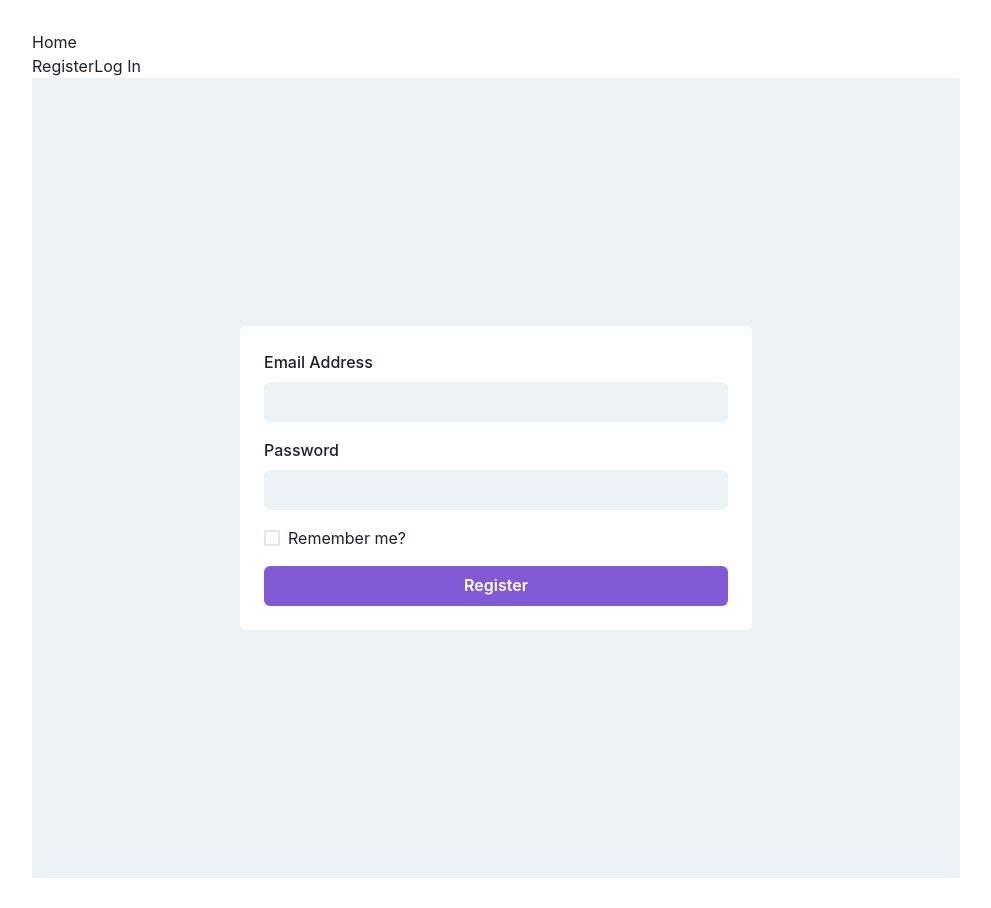
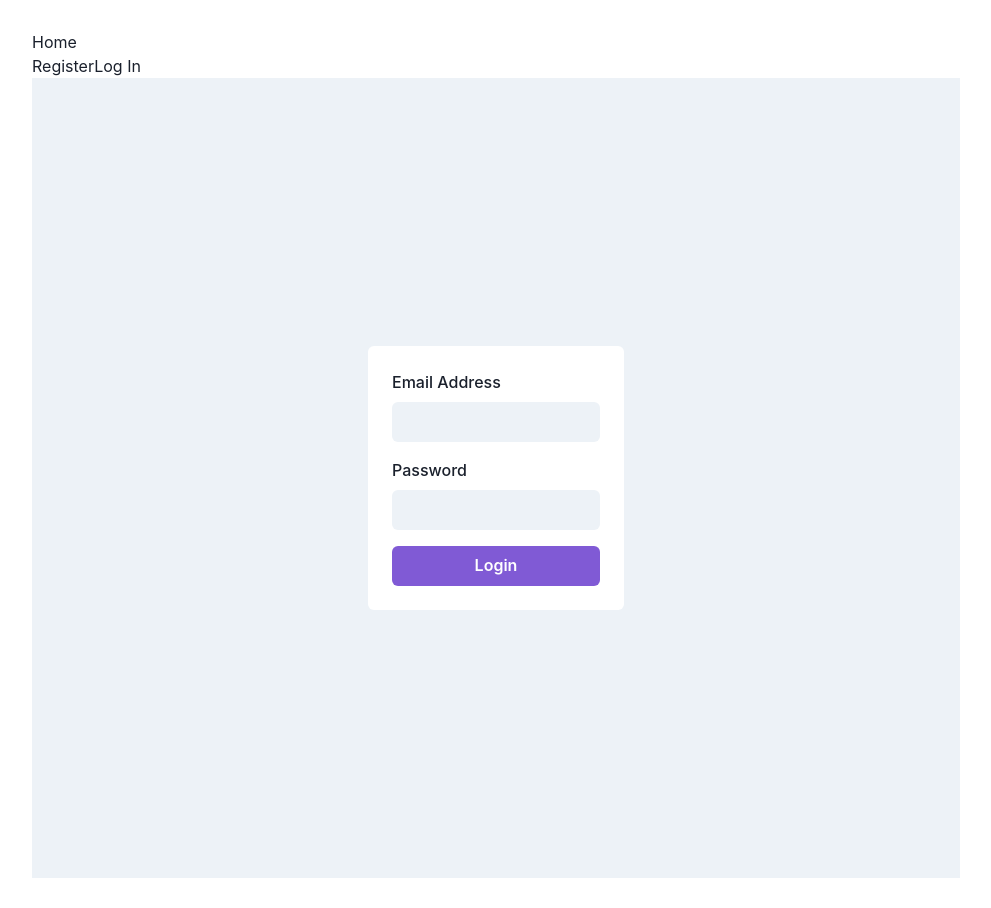
Before and after one commit to SvitRia/goit-react-hw-08-phonebook, a React (Create React App) app: page /login in a window 1280 px wide. Shown: the whole page, without its empty margins (144-1135 px from the left). Built offline with nearby package versions, Linux system fonts and the light colour scheme.

Commit message:
update addContact

```diff
--- a/src/components/ContactForm/ContactForm.js
+++ b/src/components/ContactForm/ContactForm.js
@@ -1,5 +1,5 @@
-// import { Formik } from 'formik';
-import { useFormik } from "formik";
+// import { useFormik } from "formik";
+import { Formik, Field } from 'formik';
 import {
   Box,
   Button,
@@ -8,75 +8,82 @@ import {
   FormLabel,
   Input,
   VStack,
-  theme
-} from "@chakra-ui/react";
+  theme,
+} from '@chakra-ui/react';
 import { useDispatch, useSelector } from 'react-redux';
 import { selectContacts } from 'redux/selectors';
 import { addContact } from 'redux/operations';
 
-import * as Yup from 'yup';
-import "yup-phone";
+// import * as Yup from 'yup';
+// import "yup-phone";
 // import { ErrMessage, StyledForm, StyledField, Label, BtnAdd } from './ContactForm.styled';
 
-const quizSchema = Yup.object().shape({
-  name: Yup.string().min(3, 'Too short!').required('This field is required!'),
-    number: Yup.string().matches(/^\d{3}-\d{3}-\d{4}$/, 'Must be in format: 000-000-0000').required('This field is required!')
+// const quizSchema = Yup.object().shape({
+//   name: Yup.string().min(3, 'Too short!').required('This field is required!'),
+//     number: Yup.string().matches(/^\d{2}-\d{2}-\d{3}$/, 'Must be in format: 000-000-0000').required('This field is required!')
 
-});
+// });
 
 const ContactForm = () => {
   const dispatch = useDispatch();
   const contacts = useSelector(selectContacts);
-
-  const handleFormSubmit = ({ name, number }, { resetForm } ) => {
-  const hasContact = contacts.some(contact => contact.name.toLowerCase().includes(name.toLowerCase()))
+  console.log(contacts);
+  const handleFormSubmit = ({ name, number }, { resetForm }) => {
+    const hasContact = contacts.some(contact =>
+      contact.name.toLowerCase().includes(name.toLowerCase())
+    );
 
     if (hasContact) {
       resetForm();
-      return alert(
-        `WARNING! ${name} is already in contacts`)
+      return alert(`WARNING! ${name} is already in contacts`);
     }
     dispatch(addContact({ name, number }));
+    resetForm();
+  };
+  // const formik = useFormik({
+  //   initialValues: {
+  //     name: "",
+  //     number: "",
+  //     },
+  //   // validationSchema: { quizSchema },
+  //   onSubmit:{handleFormSubmit},
+  //   // onSubmit: (values) => {
+  //   //   alert(JSON.stringify(values, null, 2));
+  //   // },
 
-  resetForm();
-  }
-  const formik = useFormik({
-    initialValues: {
-      name: "",
-      number: "",
-
-    },
-    validationSchema:{ quizSchema },
-    onSubmit: (values) => {
-      alert(JSON.stringify(values, null, 2));
-    },
-
-  });
+  // });
   return (
     <Flex bg="gray.100" align="center" justify="center" h="100vh">
       <Box bg="white" p={6} rounded="md">
+        <Formik
+          initialValues={{
+            name: '',
+            number: '',
+          }}
+          onSubmit={handleFormSubmit}
+        >
           <form onSubmit={handleFormSubmit}>
             <VStack spacing={4} align="flex-start">
               <FormControl>
                 <FormLabel htmlFor="name">Name</FormLabel>
-              <Input
+                <Field
+                  as={Input}
                   id="name"
                   name="name"
                   type="name"
                   variant="filled"
-                // onChange={formik.handleChange}
-                value={formik.values.name}
                 />
               </FormControl>
               <FormControl>
-              <FormLabel htmlFor="number">Tel. Number </FormLabel>
-              <Input
+                <FormLabel htmlFor="number">Number (000-000-0000)</FormLabel>
+                <Field
+                  as={Input}
                   id="number"
                   name="number"
-                type="number"
+                  type="tel"
                   variant="filled"
-                // onChange={formik.handleChange}
-                value={formik.values.email}
+                  placeholder="Phone number"
+                  pattern="[0-9]{3}-[0-9]{3}-[0-9]{4}"
                 />
               </FormControl>
 
@@ -85,10 +92,11 @@ const ContactForm = () => {
               </Button>
             </VStack>
           </form>
+        </Formik>
       </Box>
     </Flex>
   );
-}
+};
 
 //   return (
 //     <Formik
@@ -119,5 +127,4 @@ const ContactForm = () => {
 //   );
 // };
 
-
 export default ContactForm;
--- a/src/components/LoginForm/LoginForm.js
+++ b/src/components/LoginForm/LoginForm.js
@@ -1,14 +1,14 @@
 import { useDispatch } from 'react-redux';
 import { logIn } from 'redux/Auth/Operations';
 // import css from './LoginForm.module.css';
-import { useFormik } from "formik";
+import { Formik, Field } from "formik";
 import {
   Box,
   Button,
-  Checkbox,
   Flex,
   FormControl,
   FormLabel,
+  FormErrorMessage,
   Input,
   VStack
 } from "@chakra-ui/react";
@@ -16,70 +16,69 @@ import {
 export const LoginForm = () => {
   const dispatch = useDispatch();
 
-  const handleSubmit = e => {
-    e.preventDefault();
-    const form = e.currentTarget;
+  const handleLoginSubmit = ({ email, password }, { resetForm }) => {
+    // e.preventDefault();
+    // const form = e.currentTarget;
     dispatch(
       logIn({
-        email: form.elements.email.value,
-        password: form.elements.password.value,
+        email,
+        password
       })
     );
-    form.reset();
+    resetForm();
   };
-const formik = useFormik({
-    initialValues: {
-      name: "",
+ return (
+    <Flex bg="gray.100" align="center" justify="center" h="100vh">
+      <Box bg="white" p={6} rounded="md" w={64}>
+        <Formik
+          initialValues={{
             email: "",
             password: "",
-      rememberMe: false
-    },
-    onSubmit: (values) => {
-      alert(JSON.stringify(values, null, 2));
+          }}
+          onSubmit={handleLoginSubmit
           }
-  });
-  return (
-    <Flex bg="gray.100" align="center" justify="center" h="100vh">
-      <Box bg="white" w="40vw" p={6} rounded="md">
+        >
+          {({ handleSubmit, errors, touched }) => (
             <form onSubmit={handleSubmit}>
               <VStack spacing={4} align="flex-start">
-
                 <FormControl>
                   <FormLabel htmlFor="email">Email Address</FormLabel>
-              <Input
+                  <Field
+                    as={Input}
                     id="email"
+                    name="email"
                     type="email"
                     variant="filled"
-                onChange={formik.handleChange}
-                value={formik.values.email}
                   />
                 </FormControl>
-
-            <FormControl>
+                <FormControl isInvalid={!!errors.password && touched.password}>
                   <FormLabel htmlFor="password">Password</FormLabel>
-              <Input
+                  <Field
+                    as={Input}
                     id="password"
                     name="password"
                     type="password"
                     variant="filled"
-                // onChange={formik.handleChange}
-                value={formik.values.password}
+                    validate={(value) => {
+                      let error;
+
+                      if (value.length < 6) {
+                        error = "Password must contain at least 6 characters";
+                      }
+
+                      return error;
+                    }}
                   />
+                  <FormErrorMessage>{errors.password}</FormErrorMessage>
                 </FormControl>
-            <Checkbox
-              id="rememberMe"
-              name="rememberMe"
-              onChange={formik.handleChange}
-              isChecked={formik.values.rememberMe}
-              colorScheme="purple"
-            >
-              Remember me?
-            </Checkbox>
+
                 <Button type="submit" colorScheme="purple" width="full">
-              Register
+                  Login
                 </Button>
               </VStack>
             </form>
+          )}
+        </Formik>
       </Box>
     </Flex>
   );
--- a/src/components/RegisterForm/RegistForm.js
+++ b/src/components/RegisterForm/RegistForm.js
@@ -41,10 +41,6 @@ export const RegisterForm = () => {
             rememberMe: false
           }}
           onSubmit={handleRegistreSubmit}
-          // onSubmit={(values) => {
-          //   console.log(values)
-          //   alert(JSON.stringify(values, null, 2));
-          // }}
         >
           {( { handleSubmit ,errors, touched }) => (
             <form onSubmit={handleSubmit}>
```
Lines whose indentation alone changed are shown as unchanged.
